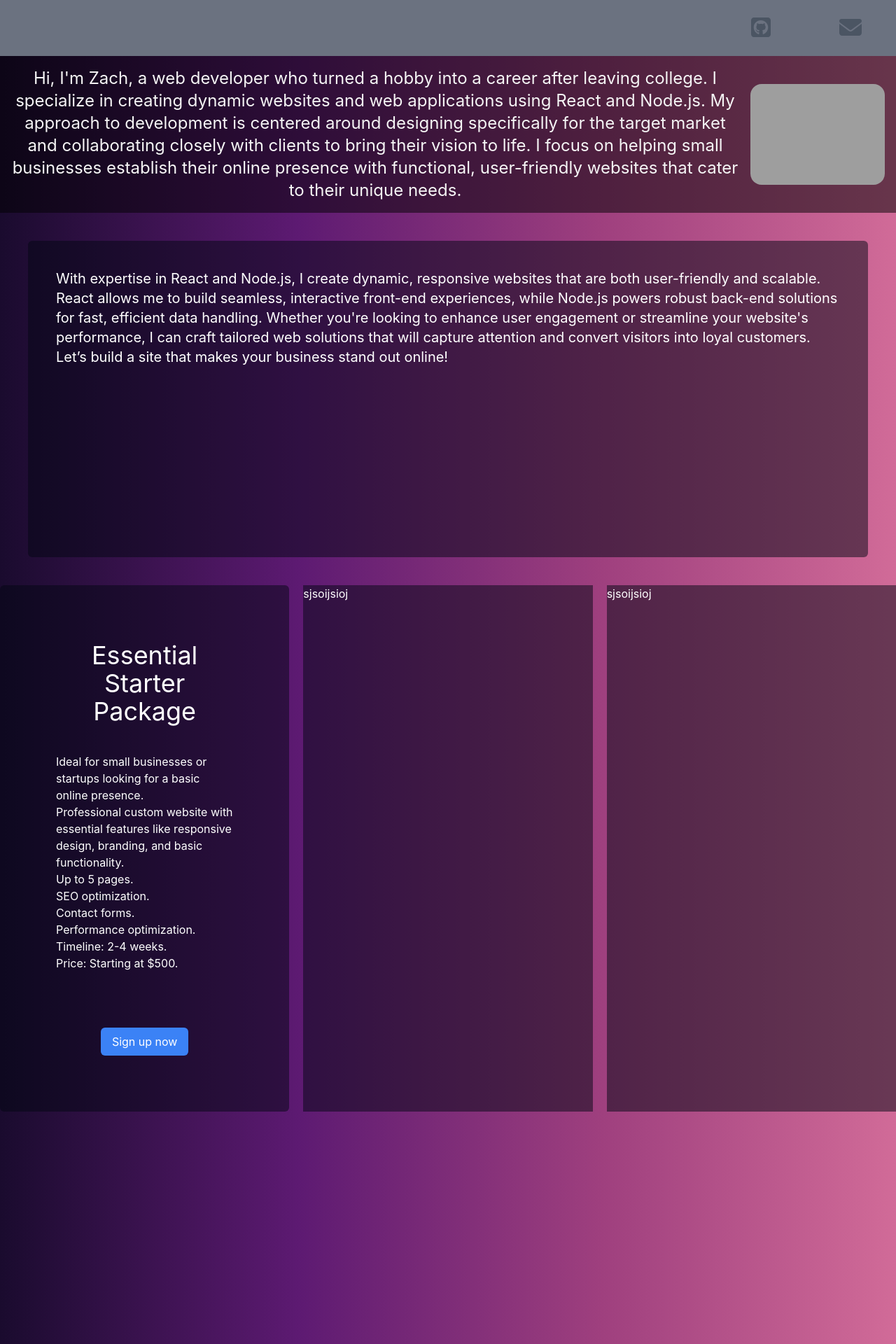
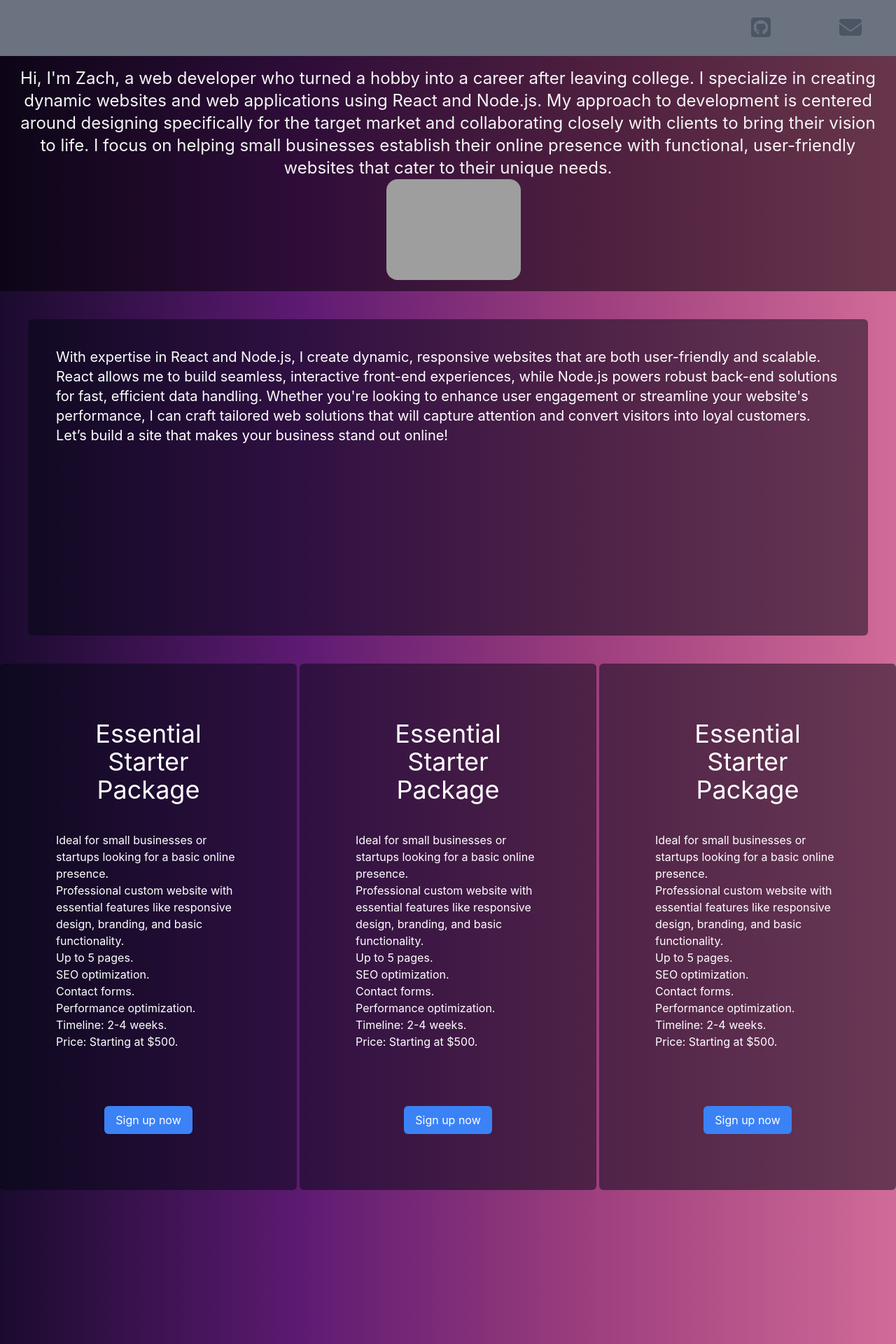
Before and after one commit to cushonz/web-portfolio, a React (Create React App) app: page / in a window 1280 px wide. Shown: the top 1920 px of the page at 70% size. Built offline with nearby package versions, Linux system fonts and the light colour scheme; grey boxes are pictures that could not be loaded.

Commit message:
X overflow needs fixing

```diff
--- a/src/App.js
+++ b/src/App.js
@@ -12,7 +12,7 @@ function App() {
   return (
     <div>
       <Header />
-      <div className="intro text-center p-4 sm:flex sm:items-center sm:justify-between sm:p-8">
+      <div className="flex wrap flex-col intro text-center p-4 sm:flex sm:items-center sm:justify-between sm:p-8 w-svw">
         <p className="text-lg sm:text-xl lg:text-2xl">{intro.introText}</p>
         <img
           src={profilePic}
--- a/src/components/services.js
+++ b/src/components/services.js
@@ -3,15 +3,15 @@ import Plan1 from "./plan1";
 
 function Services() {
   return (
-    <div className="grid grid-rows-3 grid-cols-3 my-20 gap-5 text-white">
+    <div className="grid grid-rows-3 grid-cols-3 my-20 gap-1 text-white">
       <div className="bg-gray-950 bg-opacity-50 rounded-md p-20">
         <Plan1 />
       </div>
-      <div className="bg-gray-950 bg-opacity-50">
-        <p>sjsoijsioj</p>
+      <div className="bg-gray-950 bg-opacity-50 rounded-md p-20">
+        <Plan1 />
       </div>
-      <div className="bg-gray-950 bg-opacity-50">
-        <p>sjsoijsioj</p>
+      <div className="bg-gray-950 bg-opacity-50 rounded-md p-20">
+        <Plan1 />
       </div>
     </div>
   );
```
